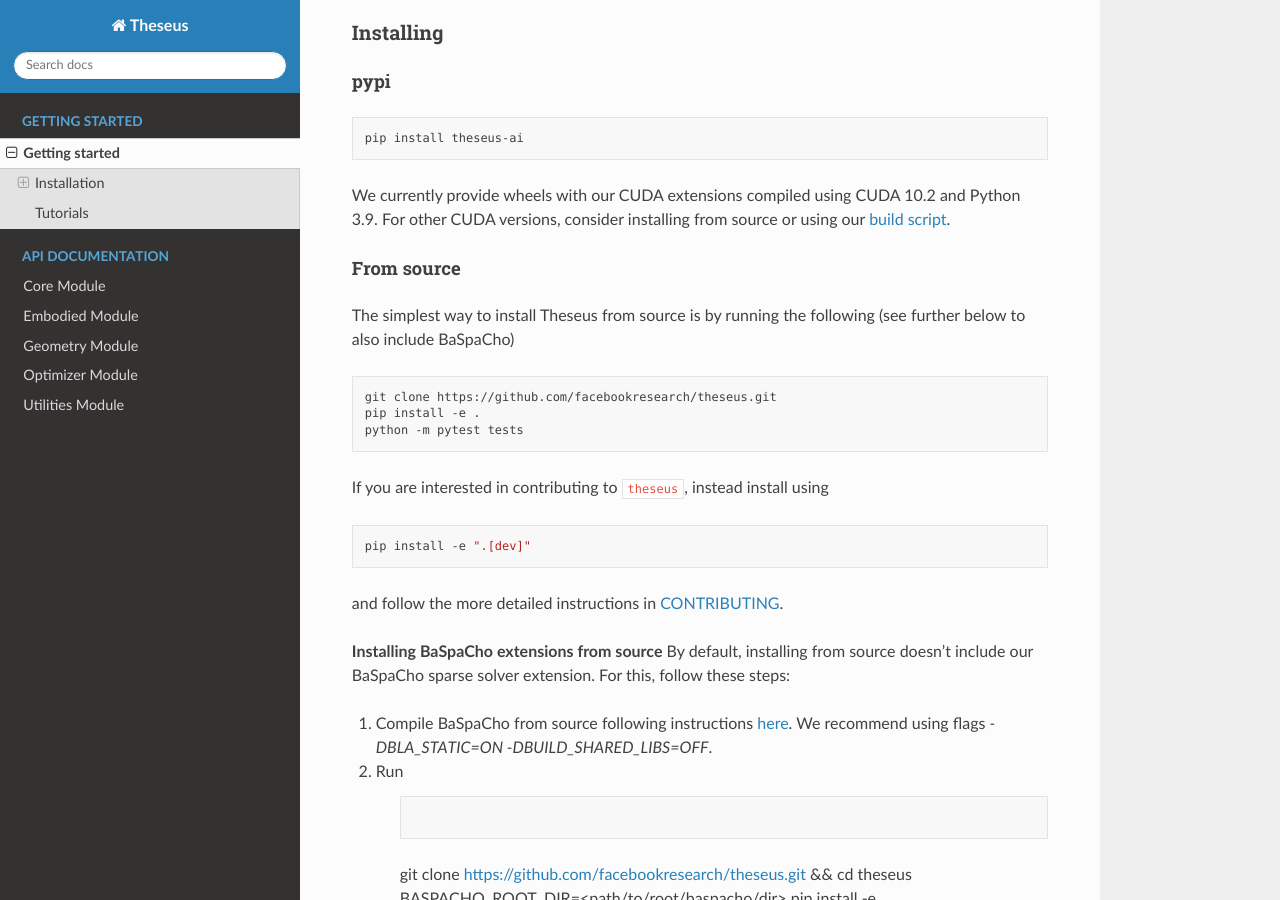
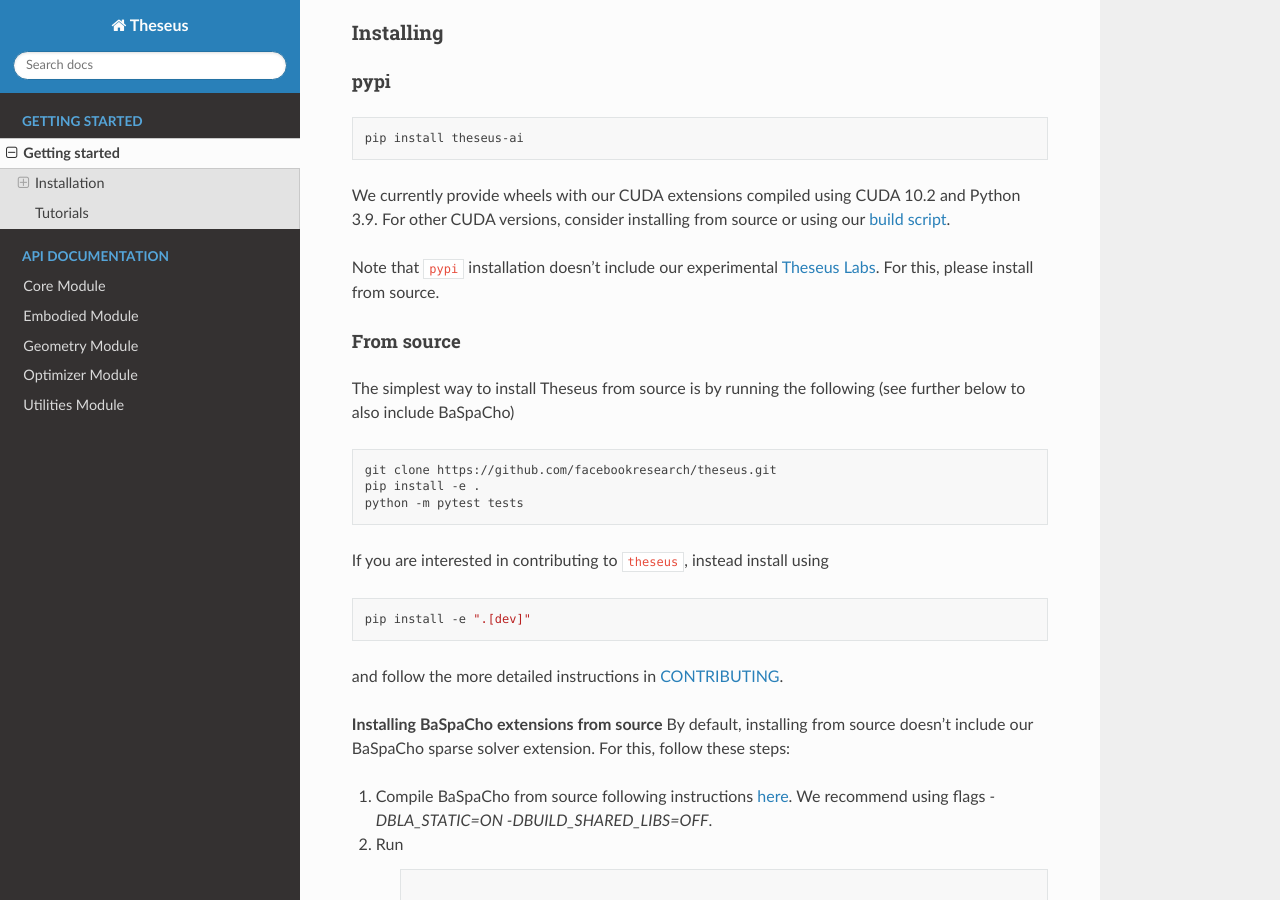
Before and after one commit to facebookresearch/theseus, a Sphinx documentation site: the page built from docs/source/getting-started.rst, in a window 1280 px wide and 900 px high, scrolled down 529 px. Built offline with Sphinx 7.4.7 and the Read the Docs theme 2.0.0, drawn with Linux system fonts in a browser that asks for light colours.

Commit message:
Minor edits.

```diff
--- a/docs/source/getting-started.rst
+++ b/docs/source/getting-started.rst
@@ -26,6 +26,9 @@
 We currently provide wheels with our CUDA extensions compiled using CUDA 10.2 and Python 3.9.
 For other CUDA versions, consider installing from source or using our
 `build script <https://github.com/facebookresearch/theseus/blob/main/build_scripts/build_wheel.sh>`_.
+
+Note that ``pypi`` installation doesn't include our experimental `Theseus Labs <https://github.com/facebookresearch/theseus/theseus/labs>`_.
+For this, please install from source.
 
 From source
 """""""""""
```
Also changed, not shown: README.md (+3 -0 lines), 2 other files.
